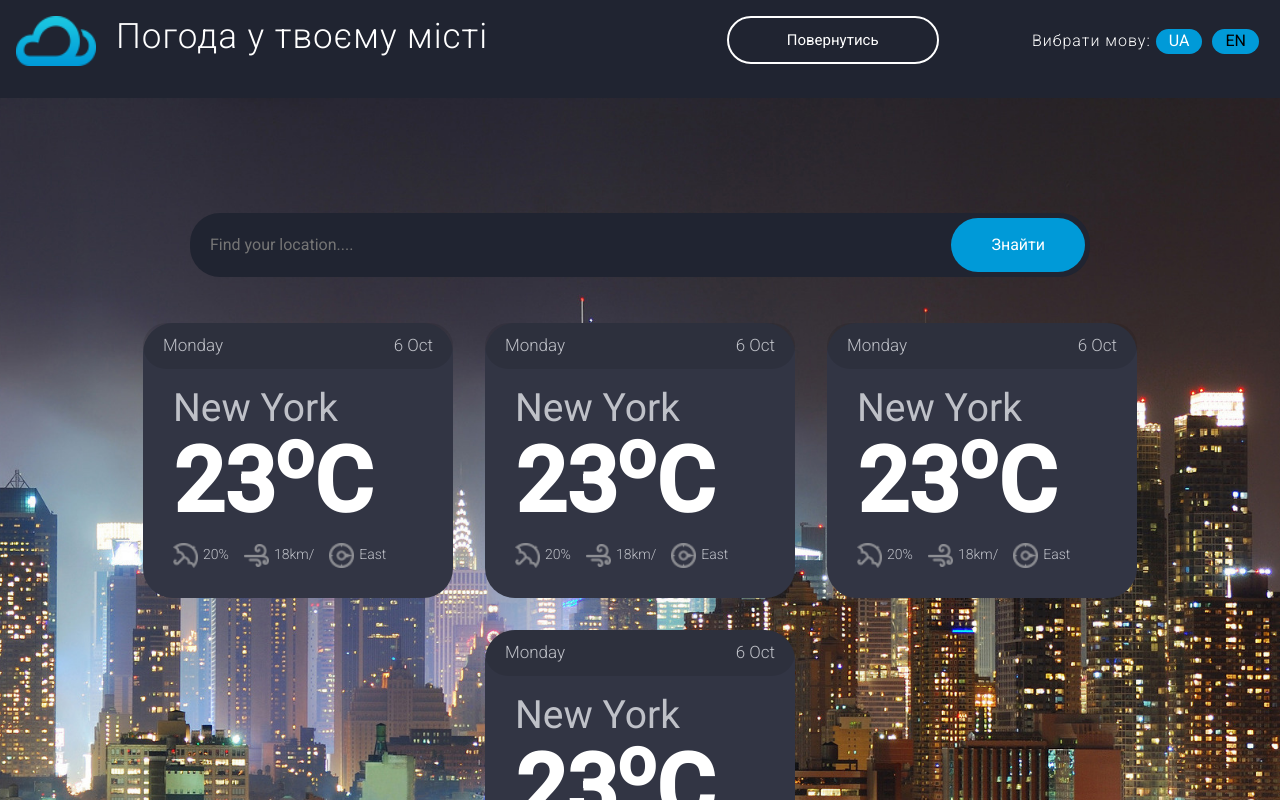
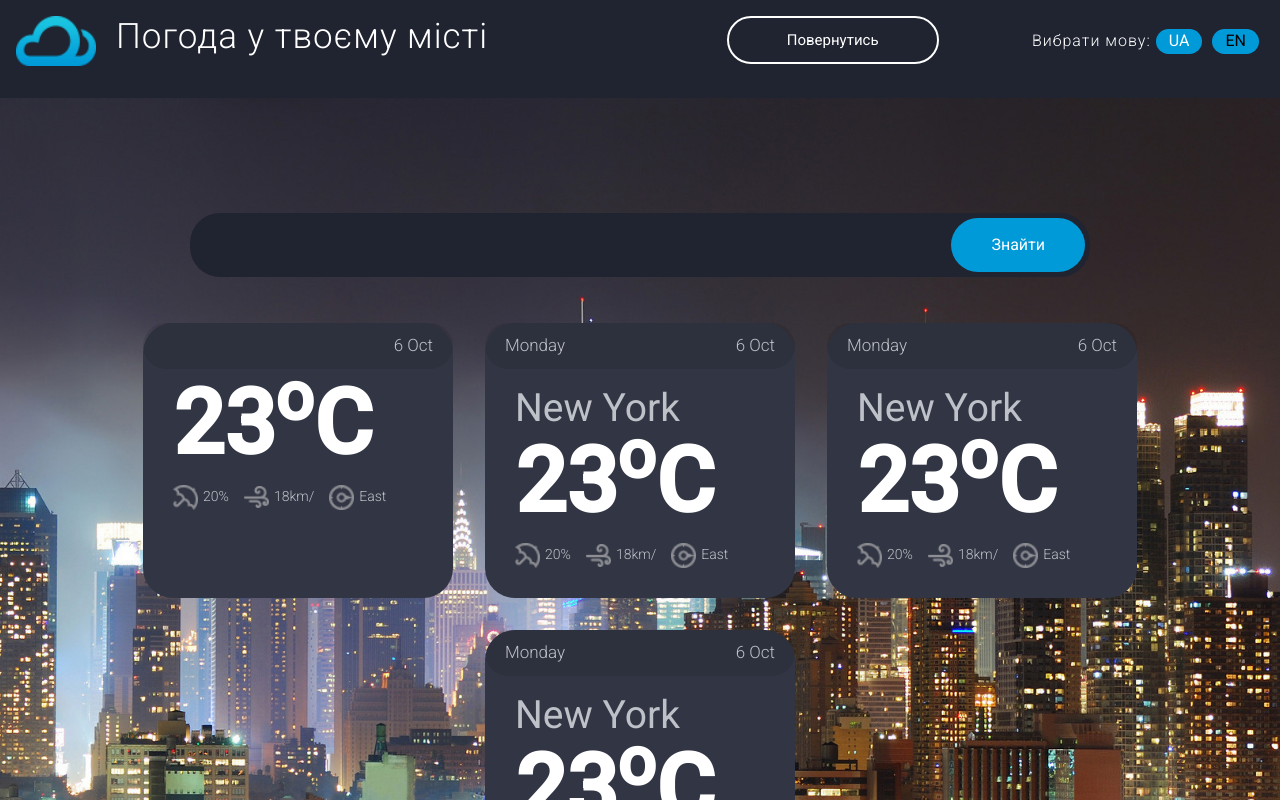
Before and after one commit to ra6ty/weather, a React (Create React App) app: page /weather in a window 1280 px wide. Shown: the top 800 px of the page. Built offline with nearby package versions, Linux system fonts and the light colour scheme.

Commit message:
add function to click button

```diff
--- a/package.json
+++ b/package.json
@@ -6,6 +6,7 @@
     "@testing-library/jest-dom": "^5.11.4",
     "@testing-library/react": "^11.1.0",
     "@testing-library/user-event": "^12.1.10",
+    "axios": "^0.27.2",
     "bootstrap": "^5.1.3",
     "bootstrap-icons": "^1.8.1",
     "react": "^17.0.2",
--- a/src/components/ForecastItem/ForecastItem.js
+++ b/src/components/ForecastItem/ForecastItem.js
@@ -1,16 +1,17 @@
-import React from 'react';
+import React, {useEffect} from 'react';
 import "./ForecastItem.scss"
 
-const ForecastItem = () => {
+const ForecastItem = ({responseWeather}) => {
+
     return (
         <div className="forecastContainer">
             <div className="forecast">
                 <div className="forecast-header">
-                    <div className="day">Monday</div>
+                    <div className="day"></div>
                     <div className="date">6 Oct</div>
                 </div>
                 <div className="forecast-content">
-                    <div className="location">New York</div>
+                    <div className="location">{}</div>
                     <div className="degree">
                         <div className="num">23<sup>o</sup>C</div>
                     </div>
--- a/src/components/FormInput/FormInput.js
+++ b/src/components/FormInput/FormInput.js
@@ -1,13 +1,15 @@
-import React from 'react';
+import React, {useState, useEffect} from 'react';
 import "./FormInput.scss"
+import axios from "axios";
 
-const formInput = ({placeholder}) => {
+const FormInput = ({findWeather,setInputVal,inputVal}) => {
+
     return (
         <form className="form">
-            <input placeholder={placeholder} type="text"/>
-            <button className='button' type="button">Знайти</button>
+            <input placeholder="" type="text" value={inputVal} onChange={(e) => setInputVal(e.target.value)}/>
+            <button className='button' onClick={findWeather} type="button">Знайти</button>
         </form>
     );
 };
 
-export default formInput;
+export default FormInput;
--- a/src/components/Header/Header.js
+++ b/src/components/Header/Header.js
@@ -3,7 +3,6 @@ import "./Header.scss"
 import {Link} from "react-router-dom";
 
 const Header = ({to, value}) => {
-    console.log("12")
     return (
         <header>
             <div className="headerLogo">
--- a/src/pages/Weather/Weather.js
+++ b/src/pages/Weather/Weather.js
@@ -1,23 +1,58 @@
-import React from 'react';
+import React, {useState} from 'react';
 import "./Weather.scss"
 import ForecastItem from "../../components/ForecastItem/ForecastItem";
 import FormInput from "../../components/FormInput/FormInput";
 import Header from "../../components/Header/Header";
 import Footer from "../../components/Footer/Footer";
+import axios from "axios";
 
 const Weather = () => {
+
+    const [inputVal, setInputVal] = useState("")
+    const [errorFetch, setErrorFetch] = useState(false)
+    const [responseWeather, setResponseWeather] = useState([])
+
+    const findWeather = () => {
+        setErrorFetch(false)
+
+        if (inputVal.length < 4) {
+            return
+        }
+
+        const value = inputVal.replace(/[^a-zA-Z+(?:-?-)]/, "");
+
+        setResponseWeather([])
+
+        axios.get(`https://api.openweathermap.org/data/2.5/forecast?q=${value}&appid=8a3c5cbdd404ed9f4d0fe714978162a6`)
+            .then(res => {
+                responseWeather.push(res.data.list[0])
+                responseWeather.push(res.data.list[9])
+                responseWeather.push(res.data.list[17])
+                responseWeather.push(res.data.list[25])
+            })
+            .catch(err => {
+                    console.log(err)
+                    if (err.response.status) {
+                        setErrorFetch(true)
+                    }
+                }
+            )
+    }
     const style = {
         backgroundImage: "url(./images/bg.jpg)"
     };
+
     return (
         <div>
-            <Header  to="" value="Повернутись"/>
+            <Header to="" value="Повернутись"/>
             <div style={style} className="Weather">
                 <div className="FormInput">
-                    <FormInput placeholder="Find your location...." value="Знайти"/>
+                    <FormInput value="Знайти" findWeather={findWeather} inputVal={inputVal} setInputVal={setInputVal}
+                               setErrorFetch={setErrorFetch}/>
+                    {errorFetch ? <p>Такого міста не знайдено</p> : null}
                 </div>
                 <div className="forecast-container">
-                    <ForecastItem/>
+                   <ForecastItem responseWeather={responseWeather}/>
                 </div>
             </div>
             <Footer/>
--- a/src/pages/Weather/Weather.scss
+++ b/src/pages/Weather/Weather.scss
@@ -9,6 +9,18 @@
 
 .FormInput {
   margin-bottom: 30px;
+  & p {
+    width: 250px;
+    max-height: 48px;
+    padding: 0 20px;
+    color: white;
+    border-radius: 30px;
+    border: 2px solid #f30404;
+    display: flex;
+    align-items: center;
+    justify-content: center;
+    margin:  1rem auto;
+  }
 }
 
 @media (min-width: 320px) and (max-width: 758px) {
```
Also changed, not shown: 1 other file (tests, documents, lock files or other folders).
